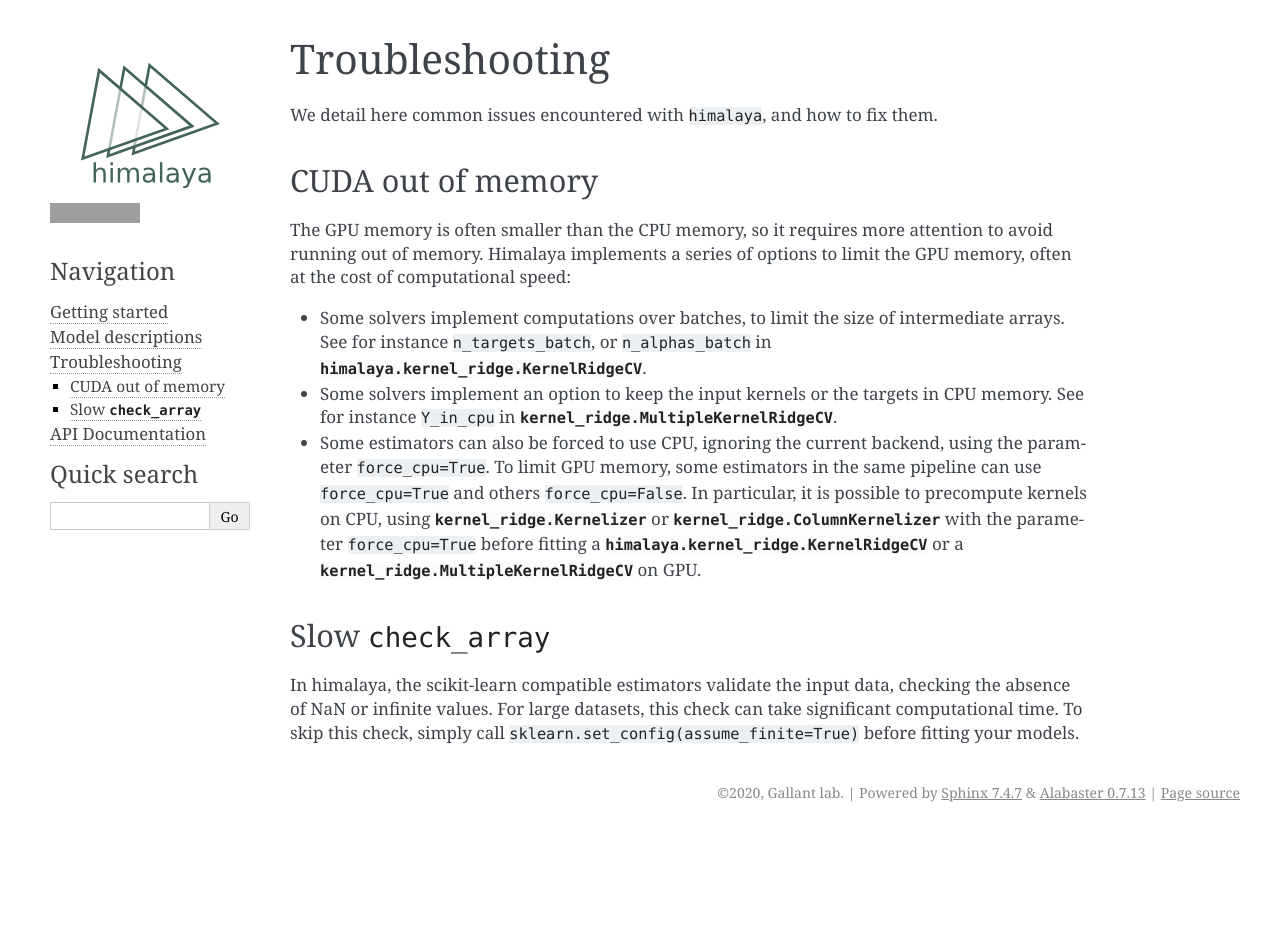
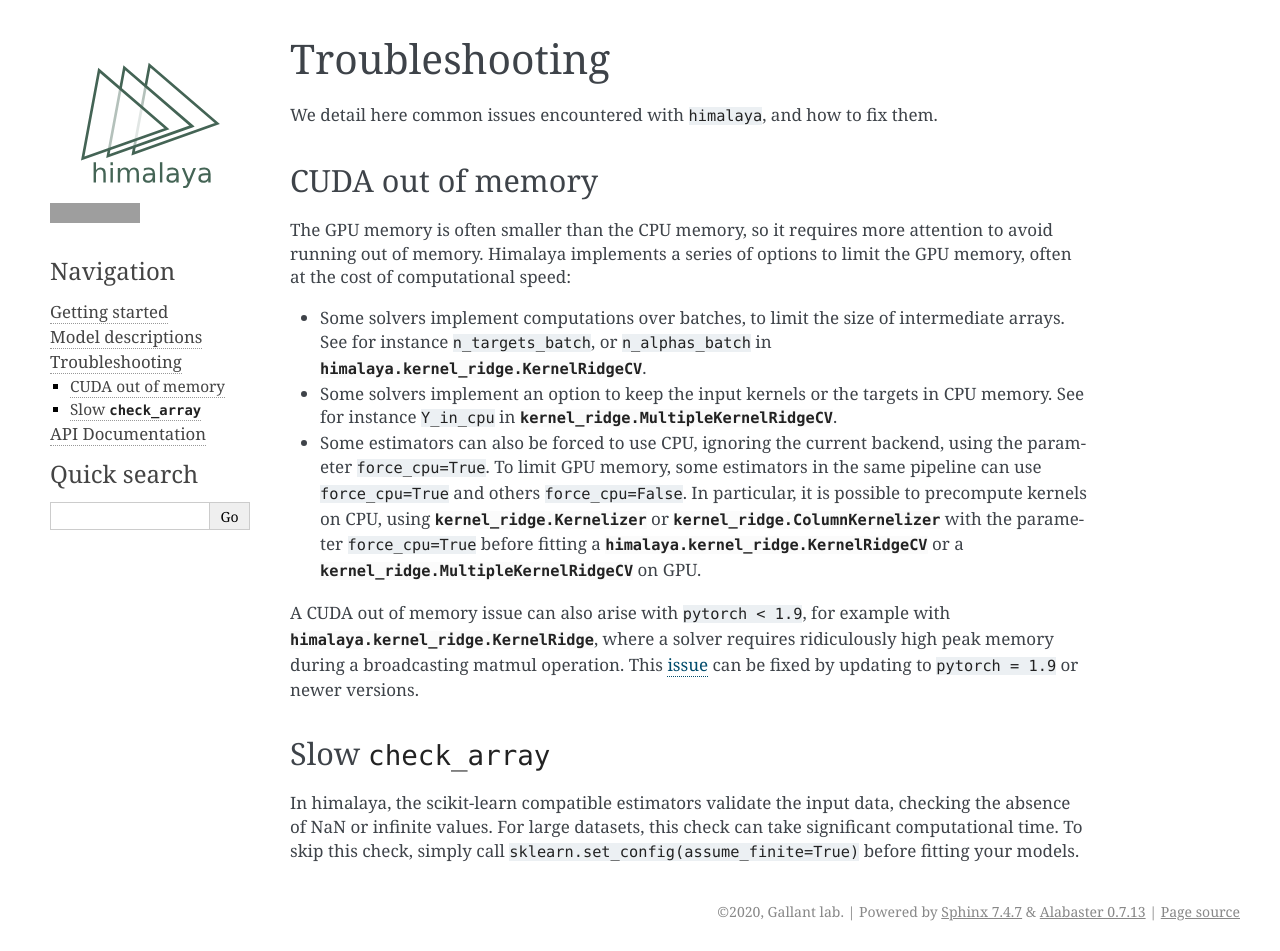
Before and after one commit to gallantlab/himalaya, a Sphinx documentation site: the page built from doc/troubleshooting.rst, in a window 1280 px wide and 951 px high. Built offline with Sphinx 7.4.7, drawn with Linux system fonts in a browser that asks for light colours; pages that are not in the unit, such as notebooks, are missing from menus; grey boxes are pictures that could not be loaded.

Commit message:
DOC add note on pytorch < 1.9

```diff
--- a/README.rst
+++ b/README.rst
@@ -109,7 +109,7 @@ Dependencies
 - Python 3
 - Numpy
 - Scikit-learn
-- PyTorch (optional GPU backend)
+- PyTorch (optional GPU backend) (1.9+ preferred)
 - Cupy (optional GPU backend)
 - Matplotlib (optional, for visualization only)
 - Pytest (optional, for testing only)
--- a/doc/troubleshooting.rst
+++ b/doc/troubleshooting.rst
@@ -29,6 +29,13 @@ options to limit the GPU memory, often at the cost of computational speed:
   before fitting a :class:`himalaya.kernel_ridge.KernelRidgeCV` or a
   :class:`kernel_ridge.MultipleKernelRidgeCV` on GPU.
 
+A CUDA out of memory issue can also arise with ``pytorch < 1.9``, for example
+with :class:`himalaya.kernel_ridge.KernelRidge`, where a solver requires
+ridiculously high peak memory during a broadcasting matmul operation. This
+`issue <https://github.com/pytorch/pytorch/pull/54616>`_ can be fixed by
+updating to ``pytorch = 1.9`` or newer versions.
+
+
 Slow ``check_array``
 --------------------
 
--- a/setup.py
+++ b/setup.py
@@ -19,7 +19,7 @@ requirements = [
     "numpy",
     "scikit-learn",
     # "cupy",  # optional backend
-    # "torch",  # optional backend
+    # "torch",  # optional backend, 1.9+ preferred
     # "matplotlib",  # for visualization only
     # "pytest",  # for testing only
 ]
```
Also changed, not shown: 1 other file.
